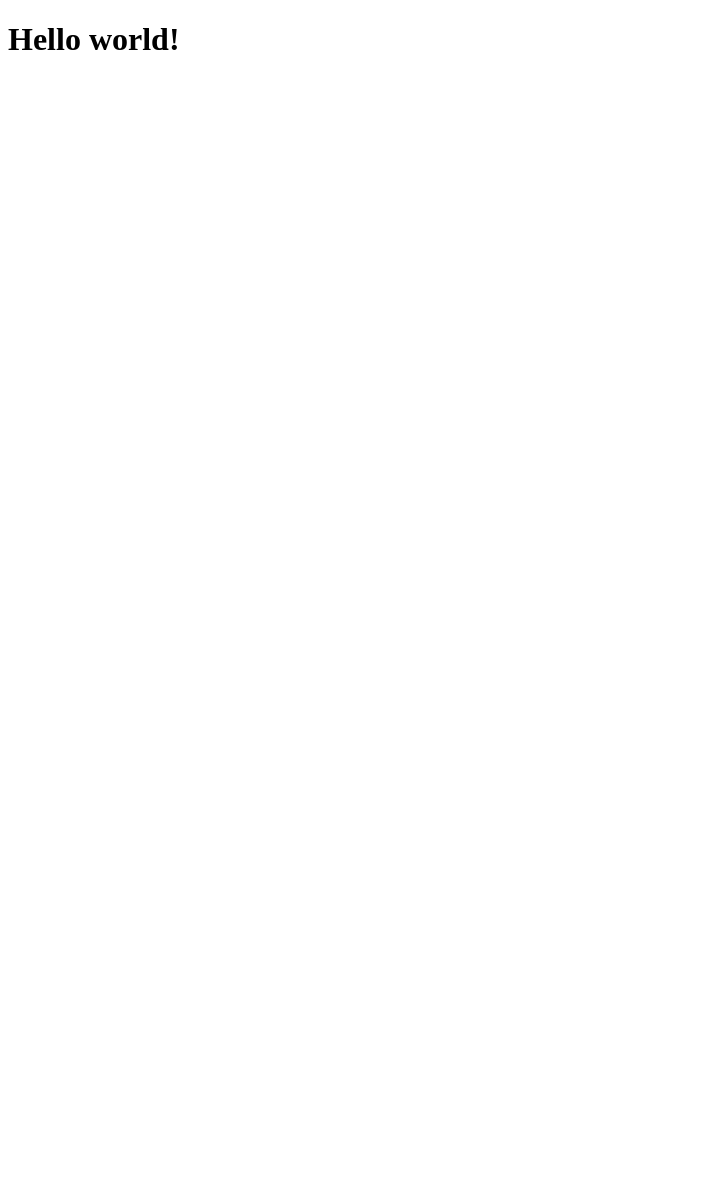
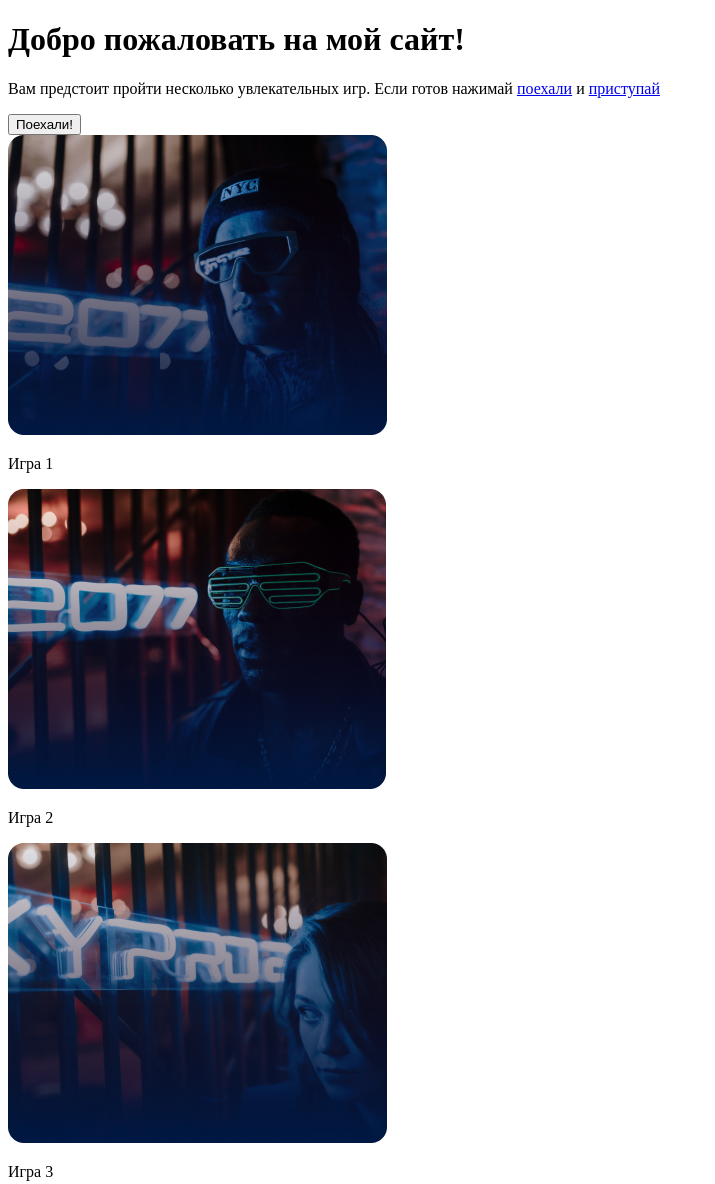
Before and after one commit to Yulenka5/2-nd-course-hw, a plain HTML site: page index.html in a window 1280 px wide. Shown: the whole page, without its empty margins (0-715 px from the left). Before the commit the page ends 800 px from the top, so only its background shows below. Drawn offline with Linux system fonts and the light colour scheme.

Commit message:
added html

```diff
--- a/index.html
+++ b/index.html
@@ -1,11 +1,35 @@
 <!DOCTYPE html>
-<html lang="en">
-<head>
-    <meta charset="UTF-8">
-    <meta name="viewport" content="width=device-width, initial-scale=1.0">
+<html lang="ru">
+  <head>
+    <meta charset="UTF-8" />
+    <meta name="viewport" content="width=device-width, initial-scale=1.0" />
     <title>Hello world</title>
-</head>
-<body>
-    <h1>Hello world!</h1>
-</body>
+  </head>
+  <body>
+    <header class="header">
+      <h1 class="heading-big">Добро пожаловать на мой сайт!</h1>
+      <p class="header-text">
+        Вам предстоит пройти несколько увлекательных игр. Если готов нажимай
+        <a class="header-link" href="#">поехали</a> и
+        <a class="header-link" href="#">приступай</a>
+      </p>
+      <div class="heading-button">
+        <button class="button">Поехали!</button>
+      </div>
+    </header>
+    <section class="box">
+      <div class="box-item">
+        <img class="box-img" src="./img/game1.jpg" alt="game1" />
+        <p class="text">Игра 1</p>
+      </div>
+      <div class="box-item">
+        <img class="box-img" src="./img/game2.jpg" alt="game2" />
+        <p class="text">Игра 2</p>
+      </div>
+      <div class="box-item">
+        <img class="box-img" src="./img/game3.jpg" alt="game3" />
+        <p class="text">Игра 3</p>
+      </div>
+    </section>
+  </body>
 </html>
--- /dev/null
+++ b/style.css
@@ -0,0 +1,4 @@
+* {
+    margin: 0;
+    padding: 0;
+}
```
Also changed, not shown: img/fon1.jpg (added), img/fon2.jpg (added), img/game1.jpg (added), img/game2.jpg (added), img/game3.jpg (added).
